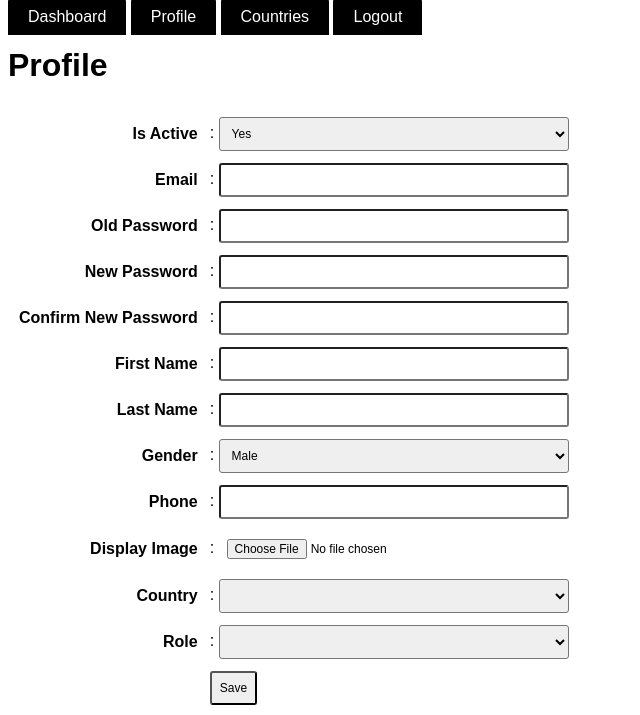
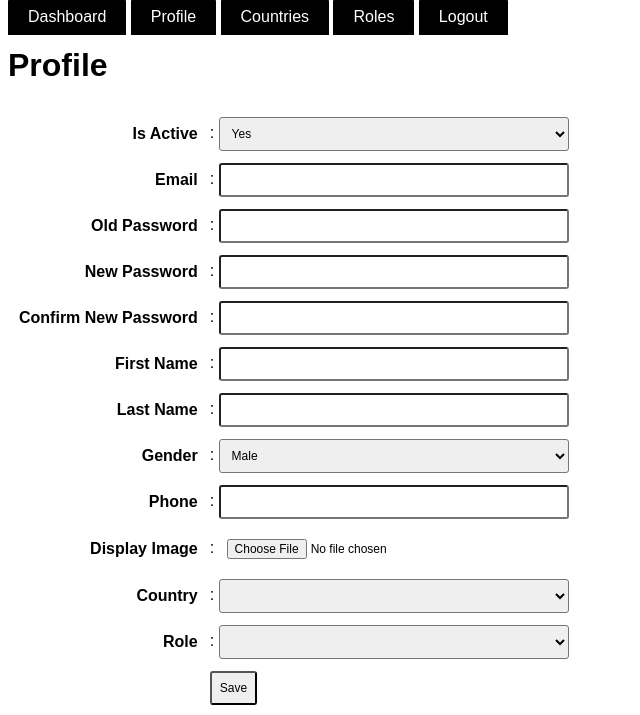
Before and after one commit to RudyHalim/moola_native, a PHP site: page /profile in a window 1280 px wide. Shown: the top 715 px of the page, without its empty margins (0-640 px from the left). Run offline with PHP 8.4, Linux system fonts and the light colour scheme; the visitor is signed in with stand-in values (Sample User, id 1); data that the repository does not hold is empty.

Commit message:
added role table crud

```diff
--- a/library/Model.php
+++ b/library/Model.php
@@ -15,6 +15,11 @@ class Model {
 		$this->table->countries->name = "countries";
 		$this->table->countries->primary = "country_id";
 		$this->table->countries->unique = ["country_name", "country_currency"];
+
+		$this->table->roles = new StdClass;
+		$this->table->roles->name = "roles";
+		$this->table->roles->primary = "role_id";
+		$this->table->roles->unique = [];
 	}
 
 }
--- a/templates/inc/menus.php
+++ b/templates/inc/menus.php
@@ -4,6 +4,7 @@
         <li><a href="/profile">Profile</a></li>
 
         <li><a href="/countries">Countries</a></li>
+        <li><a href="/roles">Roles</a></li>
 
         <li><a href="/logout">Logout</a></li>
     </ul>
--- /dev/null
+++ b/templates/roles.php
@@ -0,0 +1,2 @@
+<?php
+include($config['application']['templatesDir']."crud.php");
```
